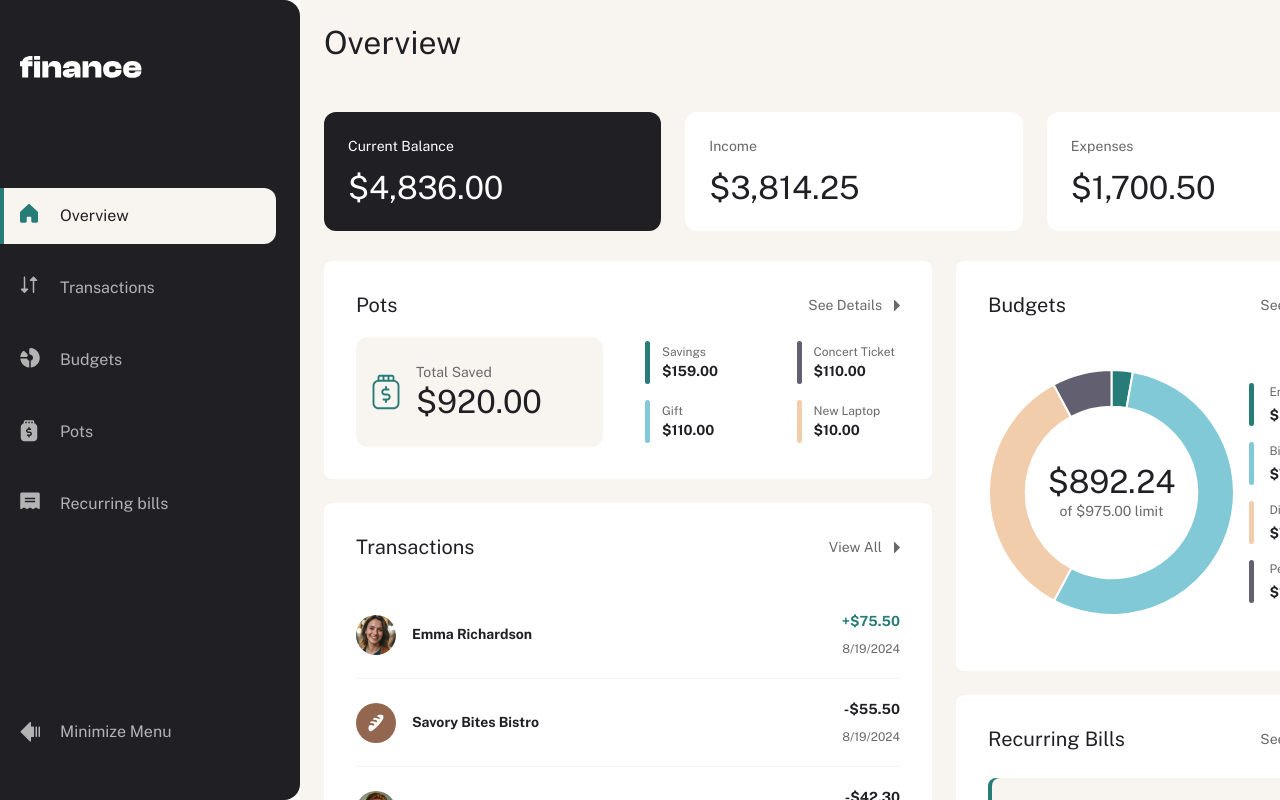
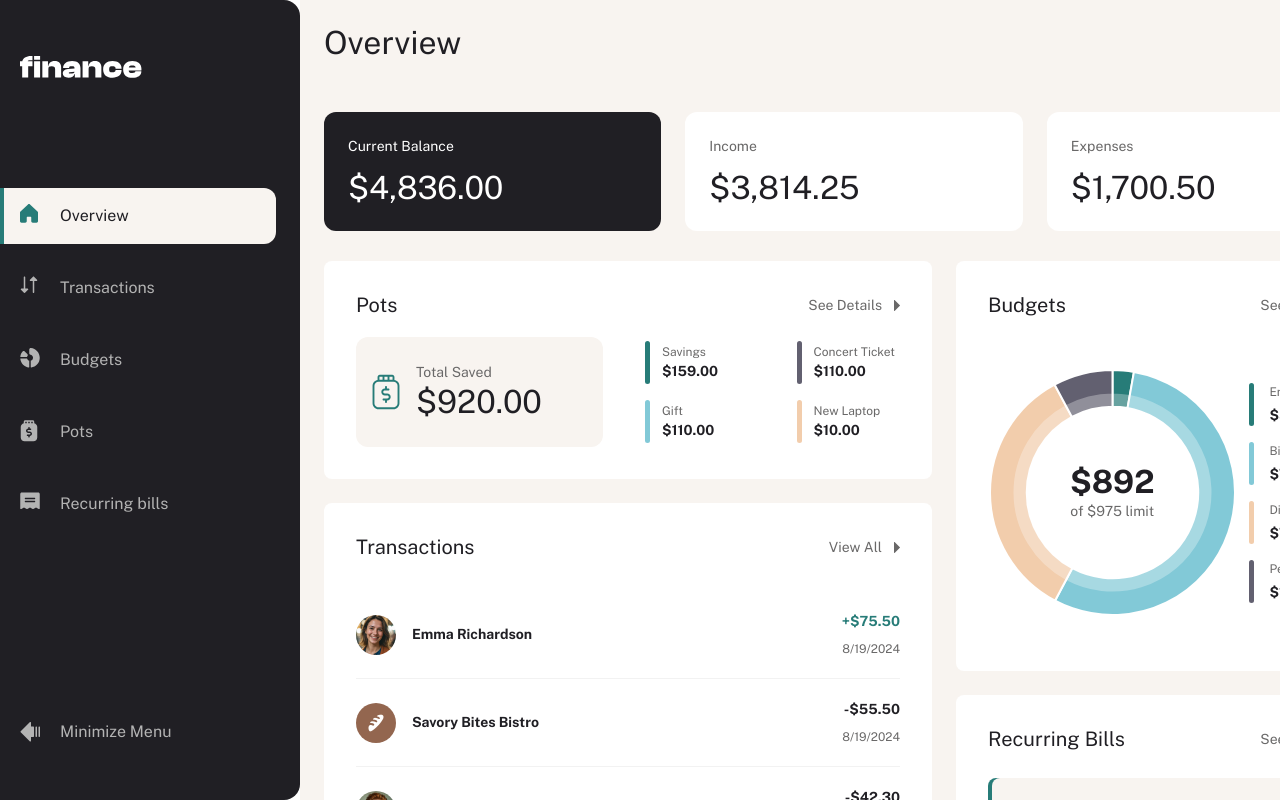
Before and after one commit to Chermann-KING/personal-finance-app, a Next.js app: page /dashboard/overview in a window 1280 px wide. Built offline with nearby package versions, Linux system fonts and the light colour scheme.

Commit message:
♻️ Main: Components >Dashboard > Overview >  BudgetOverview > Add Doughnut

```diff
--- a/src/components/Dashboard/Overview/BudgetOverview.tsx
+++ b/src/components/Dashboard/Overview/BudgetOverview.tsx
@@ -1,18 +1,8 @@
 import React from "react";
-import { Doughnut } from "react-chartjs-2";
-import {
-  Chart as ChartJS,
-  ArcElement,
-  Tooltip,
-  Legend,
-  ChartData,
-  ChartOptions,
-} from "chart.js";
+import { ChartData } from "chart.js";
 import CaretRightIcon from "@/assets/images/icon-caret-right.svg";
 import { useRouter } from "next/navigation";
-
-ChartJS.register(ArcElement, Tooltip, Legend);
-
+import DoughnutChart from "@/ui/DoughnutChart";
 interface Budget {
   category: string;
   maximum: number;
@@ -48,24 +38,6 @@ const BudgetOverview: React.FC<BudgetOverviewProps> = ({ budgets }) => {
     ],
   };
 
-  // Typage du callback de tooltip
-  const options: ChartOptions<"doughnut"> = {
-    cutout: "70%", // Pour créer un espace vide au centre
-    plugins: {
-      legend: {
-        display: false,
-      },
-      tooltip: {
-        callbacks: {
-          label: function (tooltipItem) {
-            const value = tooltipItem.raw as number;
-            return `$${value.toFixed(2)}`;
-          },
-        },
-      },
-    },
-  };
-
   return (
     <div className="w-[428px] h-[410px] flex flex-col justify-start gap-y-8 bg-white rounded-lg p-8">
       {/* Header */}
@@ -81,17 +53,9 @@ const BudgetOverview: React.FC<BudgetOverviewProps> = ({ budgets }) => {
       </div>
 
       {/* Budget Chart */}
-      <div className="mt-5 flex justify-between items-center">
-        {/* Doughnut Chart */}
-        <div className="relative w-[247px] h-[247px]">
-          <Doughnut data={data} options={options} />
-          <div className="absolute inset-0 flex flex-col items-center justify-center text-center">
-            <p className="text-preset-1 text-grey-900">${spent.toFixed(2)}</p>
-            <p className="text-preset-4 text-grey-500">
-              of ${limit.toFixed(2)} limit
-            </p>
-          </div>
-        </div>
+      <div className="mt-5 flex justify-between items-center gap-x-3">
+        {/* Doughnut */}
+        <DoughnutChart data={data} spent={spent} limit={limit} />
 
         {/* Budget Details */}
         <div className="h-[220px] grid grid-cols-1 gap-y-4">
--- a/src/ui/DoughnutChart.tsx
+++ b/src/ui/DoughnutChart.tsx
@@ -24,7 +24,7 @@ const DoughnutChart: React.FC<DoughnutChartProps> = ({
   limit,
   options,
 }) => {
-  // Options par défaut
+  // Options par défaut combinées
   const defaultOptions: ChartOptions<"doughnut"> = {
     cutout: "80%", // Espace vide au centre
     plugins: {
@@ -41,19 +41,16 @@ const DoughnutChart: React.FC<DoughnutChartProps> = ({
       },
     },
   };
-  const defaultOptions2: ChartOptions<"doughnut"> = {
+
+  // Uniquement pour l'arrière-plan
+  const backgroundChartOptions: ChartOptions<"doughnut"> = {
     cutout: "70%", // Espace vide au centre
     plugins: {
       legend: {
         display: false,
       },
       tooltip: {
-        callbacks: {
-          label: function (tooltipItem) {
-            const value = tooltipItem.raw as number;
-            return `$${value.toFixed(2)}`;
-          },
-        },
+        enabled: false, // Désactive le tooltip sur le fond
       },
     },
   };
@@ -63,6 +60,7 @@ const DoughnutChart: React.FC<DoughnutChartProps> = ({
       {/* chart */}
       <div className="relative">
         <Doughnut
+          key="foreground-chart"
           data={data}
           options={options || defaultOptions}
           style={{
@@ -70,13 +68,17 @@ const DoughnutChart: React.FC<DoughnutChartProps> = ({
           }}
         />
         <Doughnut
+          key="background-chart"
           data={data}
-          options={options || defaultOptions2}
+          options={backgroundChartOptions}
           style={{
             opacity: "0.7",
             position: "absolute",
             top: "0",
             right: "0",
+            left: "0",
+            bottom: "0",
+            zIndex: "1",
           }}
         />
       </div>
```
